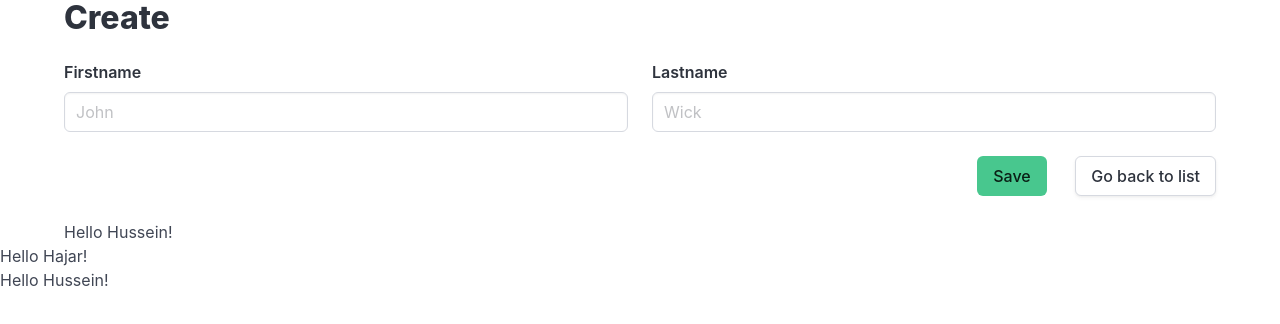
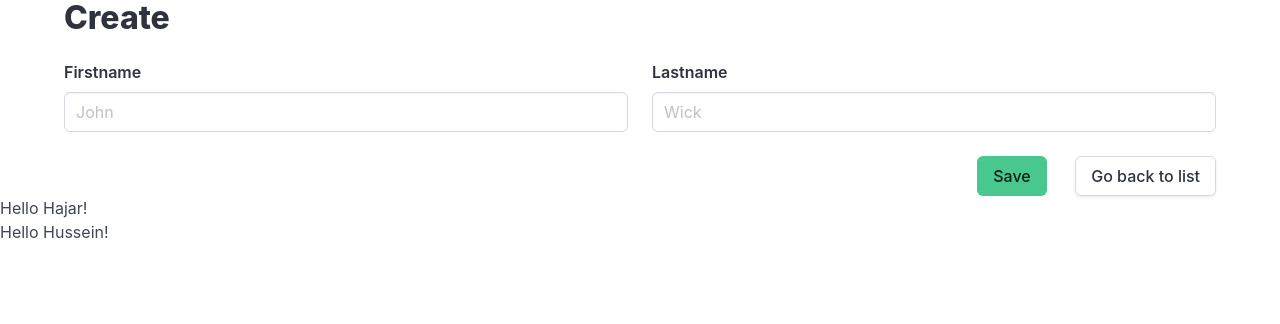
Before and after one commit to Hussein-Dahir/ASP.NET-Core-Web-API-with-Angular-Basic-Crud, an Angular app in the folder angular/: page /customers/create in a window 1280 px wide. Shown: the top 324 px of the page. Built offline with nearby package versions, Linux system fonts and the light colour scheme.

Commit message:
Revert "add hello hussein to other 3 components"
This reverts commit fd217083eaec8c38826f1764f676120b4f48d9c4.

```diff
--- a/angular/src/app/components/customer/create-customer/create-customer.component.html
+++ b/angular/src/app/components/customer/create-customer/create-customer.component.html
@@ -25,8 +25,3 @@
     <button class="button" [routerLink]="['/customers/list']">Go back to list</button>
   </div>
 </div>
-
-
-<div>
-  Hello Hussein!
-</div>
--- a/angular/src/app/components/customer/edit-customer/edit-customer.component.html
+++ b/angular/src/app/components/customer/edit-customer/edit-customer.component.html
@@ -25,8 +25,3 @@
     <button class="button" [routerLink]="['/customers/list']">Go back to list</button>
   </div>
 </div>
-
-
-<div>
-  Hello Hussein!
-</div>
--- a/angular/src/app/components/customer/list-of-customer/list-of-customer.component.html
+++ b/angular/src/app/components/customer/list-of-customer/list-of-customer.component.html
@@ -21,8 +21,3 @@
     </tr>
   </tbody>
 </table>
-
-
-<div>
-  Hello Hussein!
-</div>
```
